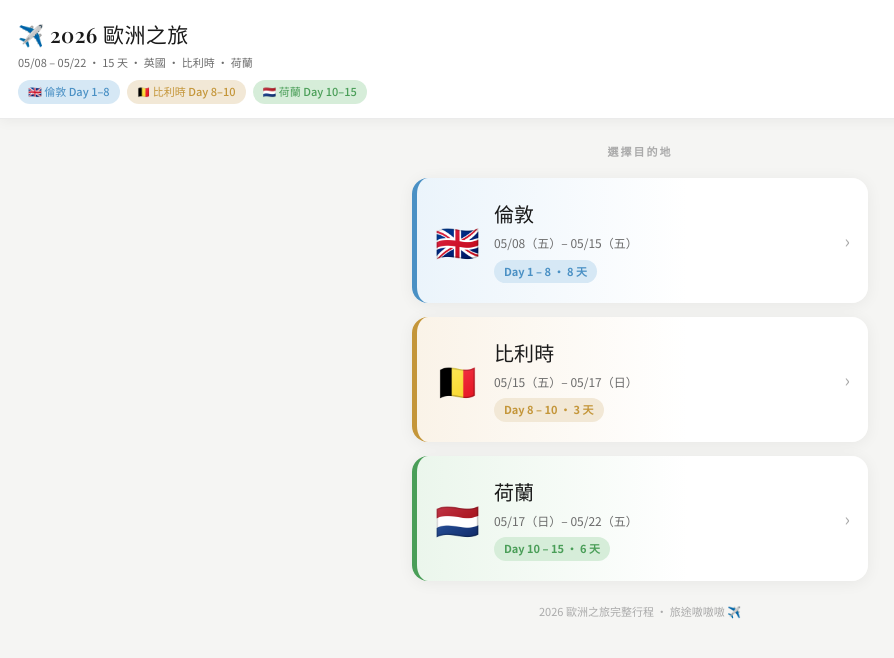
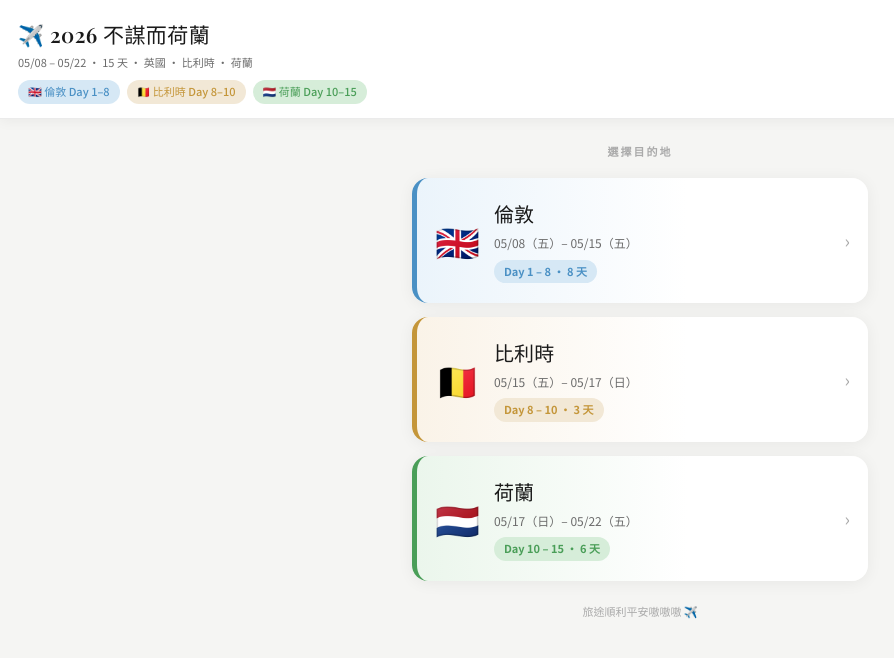
Before and after one commit to vvn000/ooo, a plain HTML site: page index.html in a window 1280 px wide. Shown: the whole page, without its empty margins (0-894 px from the left). Drawn offline with nearby package versions, Linux system fonts and the light colour scheme.

Commit message:
Add files via upload

```diff
--- a/index.html
+++ b/index.html
@@ -3,7 +3,7 @@
 <head>
 <meta charset="UTF-8">
 <meta name="viewport" content="width=device-width, initial-scale=1.0, maximum-scale=1.0">
-<title>2026 歐洲之旅</title>
+<title>2026 不謀而荷蘭</title>
 <link rel="preconnect" href="https://fonts.googleapis.com">
 <link href="https://fonts.googleapis.com/css2?family=Noto+Sans+TC:wght@300;400;500;700&family=Playfair+Display:wght@600&display=swap" rel="stylesheet">
 <style>
@@ -132,7 +132,7 @@ svg.pin{width:14px;height:14px;flex-shrink:0}
 <body>
 
 <header class="hd">
-  <div class="hd-title">✈️ 2026 歐洲之旅</div>
+  <div class="hd-title">✈️ 2026 不謀而荷蘭</div>
   <div class="hd-sub">05/08 – 05/22 · 15 天 · 英國 · 比利時 · 荷蘭</div>
   <div class="hd-pills">
     <span class="pill pl">🇬🇧 倫敦 Day 1–8</span>
@@ -182,7 +182,7 @@ svg.pin{width:14px;height:14px;flex-shrink:0}
       </div>
 
     </div>
-    <div class="footer"><span style="font-size:11px">2026 歐洲之旅完整行程 · 旅途嗷嗷嗷 ✈️</span></div>
+    <div class="footer"><span style="font-size:11px">旅途順利平安嗷嗷嗷 ✈️</span></div>
   </div>
 </div>
 
@@ -482,7 +482,7 @@ svg.pin{width:14px;height:14px;flex-shrink:0}
 </div>
 </details>
 
-    <div class="footer"><span style="font-size:11px">2026 歐洲之旅完整行程 · 旅途嗷嗷嗷 ✈️</span></div>
+    <div class="footer"><span style="font-size:11px">旅途順利平安嗷嗷嗷 ✈️</span></div>
   </div>
 </div>
 
```
